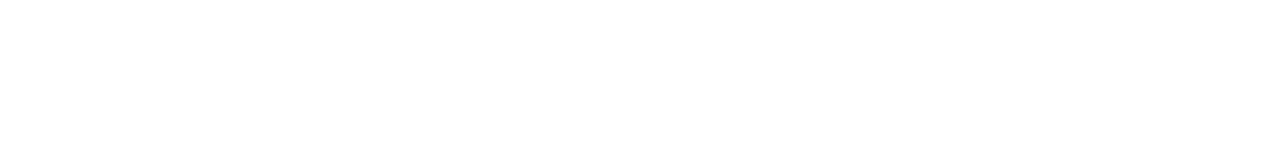
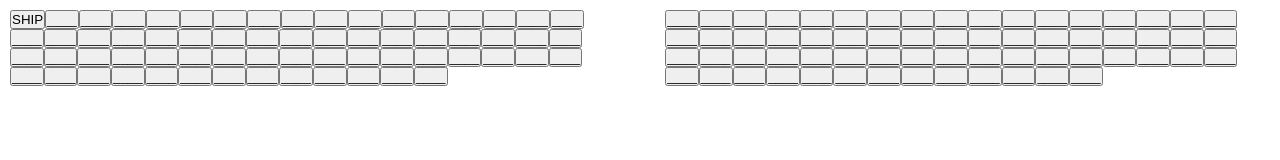
Before and after one commit to notpearlz/Battleship, a website with bundled scripts: page src/index.html in a window 1280 px wide. Built offline with nearby package versions, Linux system fonts and the light colour scheme.

Commit message:
Add renderDOM testing phase

```diff
--- a/src/index.html
+++ b/src/index.html
@@ -1,14 +1,20 @@
 <!DOCTYPE html>
 <html lang="en">
-<head>
-    <meta charset="UTF-8">
-    <meta name="viewport" content="width=device-width, initial-scale=1.0">
-    <link rel="stylesheet" href="./styles.css">
+  <head>
+    <meta charset="UTF-8" />
+    <meta name="viewport" content="width=device-width, initial-scale=1.0" />
+    <link rel="stylesheet" href="./styles.css" />
     <title>Document</title>
-</head>
-<body>
+  </head>
+  <body>
+    <!--Testing phase-->
 
+    <main>
+      <div id="player1"></div>
 
-    <script src="./main.js"></script>
-</body>
+      <div id="player2"></div>
+    </main>
+
+    <script type="module" src="./main.js"></script>
+  </body>
 </html>
--- a/src/main.js
+++ b/src/main.js
@@ -0,0 +1,12 @@
+import { GameBoard } from "./modules/gameBoard.js";
+import { Player } from "./modules/player.js";
+import { render } from "./modules/renderDOM.js";
+
+const player1 = new Player();
+const player2 = new Player();
+
+const board1 = new GameBoard();
+const board2 = new GameBoard();
+
+board1.placeShip(0, 0);
+render(board1, board2);
--- a/src/modules/gameBoard.js
+++ b/src/modules/gameBoard.js
@@ -1,9 +1,9 @@
-import { Ship } from "./ship";
+import { Ship } from "./ship.js";
 
 class GameBoard {
   constructor() {
-    this.rows = 8;
-    this.cols = 8;
+    this.rows_ = 8;
+    this.cols_ = 8;
 
     this.board = this.createBoard(this.rows, this.cols);
 
@@ -14,9 +14,9 @@ class GameBoard {
   createBoard() {
     const board = [];
 
-    for (let i = 0; i < this.cols; i++) {
+    for (let i = 0; i < this.cols_; i++) {
       board[i] = [];
-      for (let j = 0; j < this.rows; j++) {
+      for (let j = 0; j < this.rows_; j++) {
         board[i][j] = [];
       }
     }
@@ -27,9 +27,9 @@ class GameBoard {
   // Prints the board
   printBoard() {
     console.log("\n\n\n");
-    for (let i = 0; i < this.cols; i++) {
+    for (let i = 0; i < this.cols_; i++) {
       var temp = "";
-      for (let j = 0; j < this.rows; j++) {
+      for (let j = 0; j < this.rows_; j++) {
         const square = this.board[i][j];
         if (square instanceof Ship) {
           temp += "AAA";
@@ -44,8 +44,8 @@ class GameBoard {
   // Determine if all ships are sunk
   // Returns true if all ships sunk & false if not
   gameOver() {
-    for (let i = 0; i < this.cols; i++) {
-      for (let j = 0; j < this.rows; j++) {
+    for (let i = 0; i < this.cols_; i++) {
+      for (let j = 0; j < this.rows_; j++) {
         const square = this.board[i][j];
         if (square instanceof Ship && !square.isSunk()) {
           return false;
@@ -67,14 +67,37 @@ class GameBoard {
     return true;
   }
 
+  getShip(x, y) {
+    if (this.board[x][y] instanceof Ship) {
+      return this.board[x][y];
+    }
+    return null;
+  }
+
   // Receive apair of coordinates and sends the hit function of the ship or coordinates of the missed shot
   // Returns true if hit and false if missed
   attackShip(x, y) {
     if (this.board[x][y] instanceof Ship) {
-        this.board[x][y].hit();
+      this.board[x][y].hit();
       return true;
     }
-    return false
+    return false;
+  }
+
+  get rows() {
+    return this.rows_;
+  }
+
+  get cols() {
+    return this.cols_;
+  }
+
+  set rows(newRow) {
+    this.rows = newRow_;
+  }
+
+  set cols(newCol) {
+    this.cols = newCol_;
   }
 }
 
--- a/src/modules/player.js
+++ b/src/modules/player.js
@@ -1,15 +1,15 @@
 class Player {
   constructor() {
-    this.type = null;
-    this.gameBoard = null;
+    this.type_ = null;
+    this.gameBoard_ = null;
   }
 
   get type() {
-    return this.type;
+    return this.type_;
   }
 
   get board() {
-    return this.gameBoard;
+    return this.gameBoard_;
   }
 
   set type(newType) {
@@ -17,7 +17,7 @@ class Player {
   }
 
   set board(newBoard) {
-    this.type = newBoard;
+    this.gameBoard_ = newBoard;
   }
 }
 
--- /dev/null
+++ b/src/modules/renderDOM.js
@@ -0,0 +1,33 @@
+import { GameBoard } from "./gameBoard.js";
+
+function render(board1, board2) {
+  const player1 = document.getElementById("player1");
+  const player2 = document.getElementById("player2");
+
+  createBoard(player1, board1);
+  createBoard(player2, board2);
+}
+
+function createBoard(player, board) {
+  const rows = board.rows;
+  const cols = board.cols;
+
+  for (let i = 0; i < rows; i++) {
+    for (let j = 0; j < cols; j++) {
+      const square = document.createElement("button");
+      // apply cols & rows data attribute
+
+      // Fill out ships
+      if (board.getShip(i, j)) {
+        square.innerHTML = "SHIP";
+      } else {
+        square.innerHTML = "____";
+      }
+
+      // append to a parent div
+      player.append(square);
+    }
+  }
+}
+
+export { render };
--- a/src/styles.css
+++ b/src/styles.css
@@ -0,0 +1,11 @@
+* {
+    padding: 0;
+    margin: 0;
+}
+
+main {
+    display: flex;
+
+    gap: 50px;
+    padding: 10px;
+}
```
Also changed, not shown: src/tests/gameBoard.test.js (+8 -1 lines).
